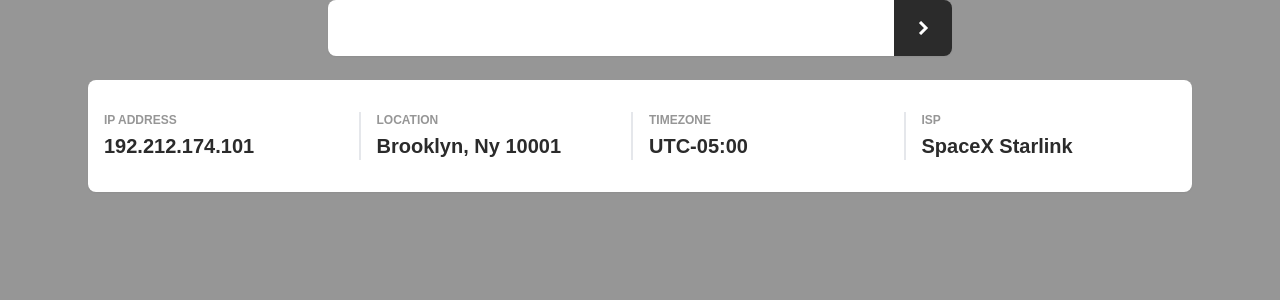
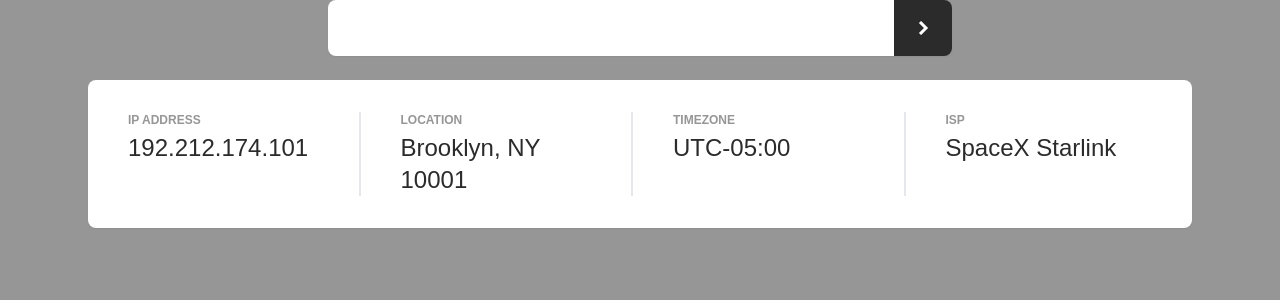
Before and after one commit to soewaiyanag/ip-address-tracker, a React (Create React App) app: page / in a window 1280 px wide. Shown: the top 300 px of the page. Built offline with nearby package versions, Linux system fonts and the light colour scheme.

Commit message:
fix padding for status

```diff
--- a/src/components/Status.js
+++ b/src/components/Status.js
@@ -1,8 +1,8 @@
 const Status = ({ header, info }) => {
   return (
-    <div className="md:flex-1 space-y-1 md:border-r-2 last:border-none">
+    <div className="md:flex-1 px-2 lg:px-6 space-y-1 md:border-r-2 last:border-none">
       <h4 className="uppercase text-dark-gray font-bold text-xs">{header}</h4>
-      <h1 className="text-very-dark-gray text-xl font-bold">{info}</h1>
+      <h1 className="text-very-dark-gray text-2xl font-medium">{info}</h1>
     </div>
   );
 };
--- a/src/components/StatusContainer.js
+++ b/src/components/StatusContainer.js
@@ -10,7 +10,7 @@ const StatusContainer = () => {
                     md:flex-row md:text-left"
       >
         <Status header="ip address" info="192.212.174.101" />
-        <Status header="location" info="Brooklyn, Ny 10001" />
+        <Status header="location" info="Brooklyn, NY 10001" />
         <Status header="timezone" info="UTC-05:00" />
         <Status header="isp" info="SpaceX Starlink" />
       </div>
```
